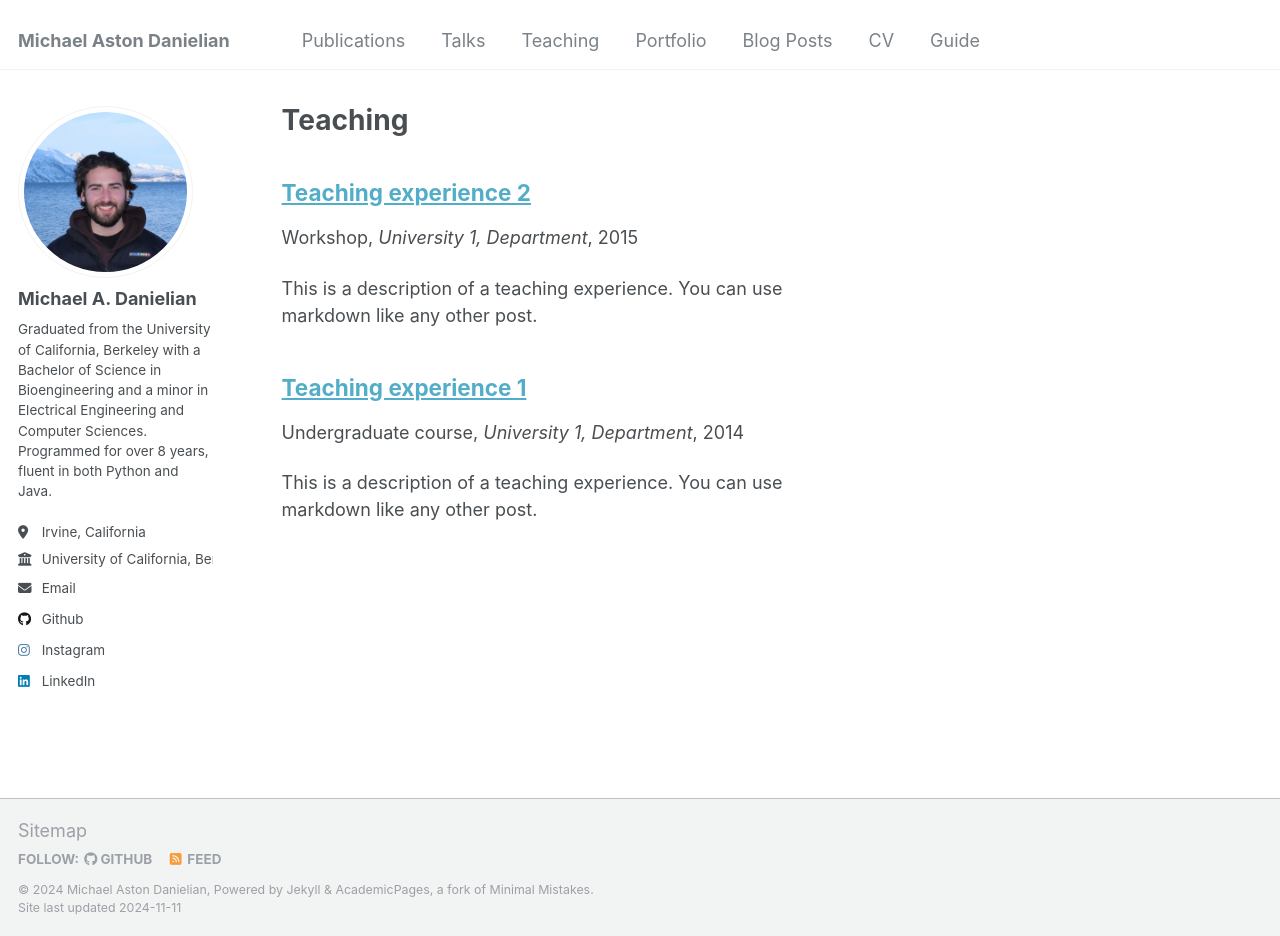
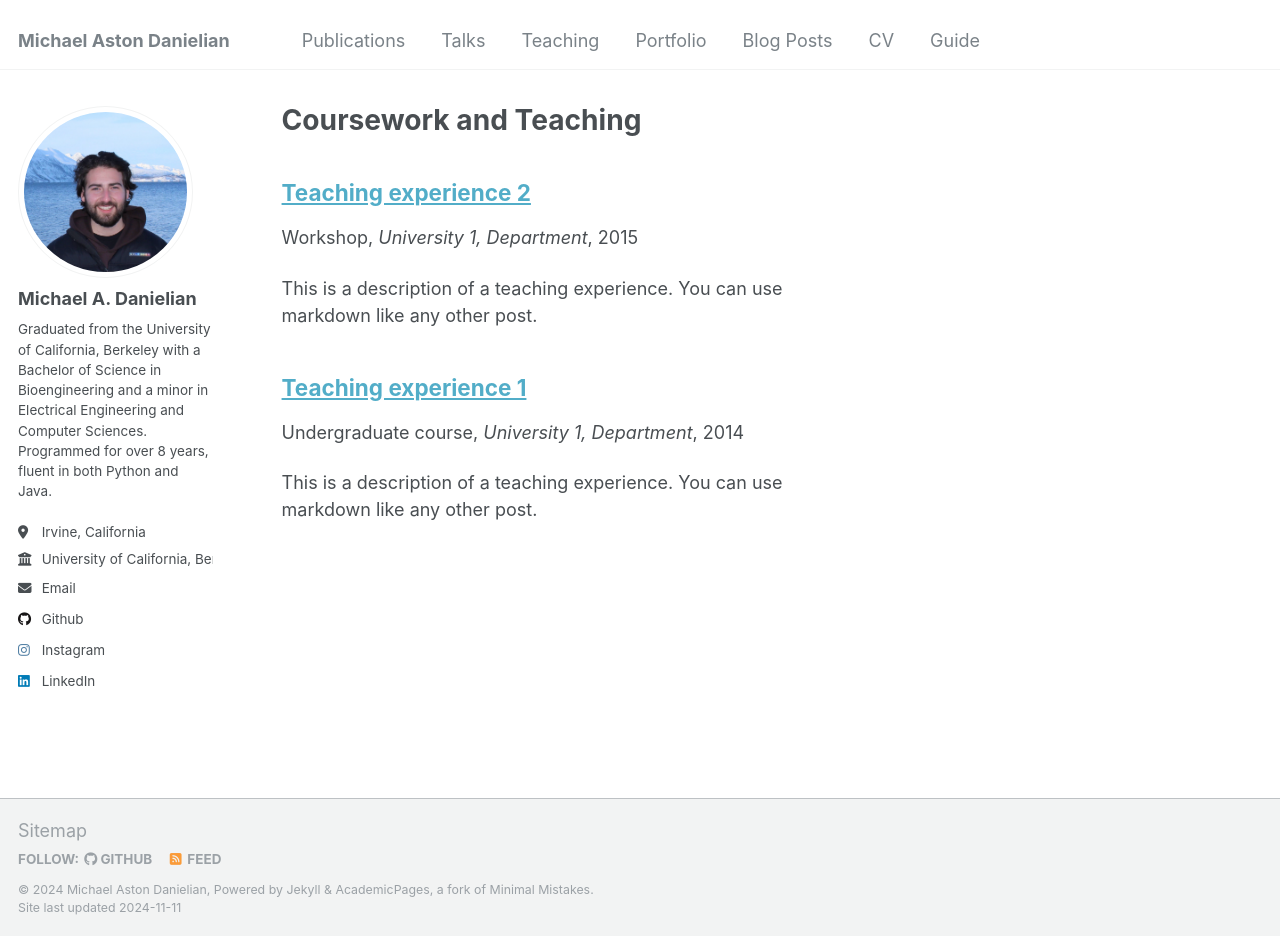
Before and after one commit to michaeldanielian/michaeldanielian.github.io, a Jekyll site: the page built from _pages/teaching.html, in a window 1280 px wide and 936 px high. Built offline with Jekyll 4.4.1, drawn with Linux system fonts in a browser that asks for light colours.

Commit message:
Update teaching.html

```diff
--- a/_pages/teaching.html
+++ b/_pages/teaching.html
@@ -1,7 +1,7 @@
 ---
 layout: archive
-title: "Teaching"
-permalink: /teaching/
+title: "Coursework and Teaching"
+permalink: /coursework/
 author_profile: true
 ---
 
```
